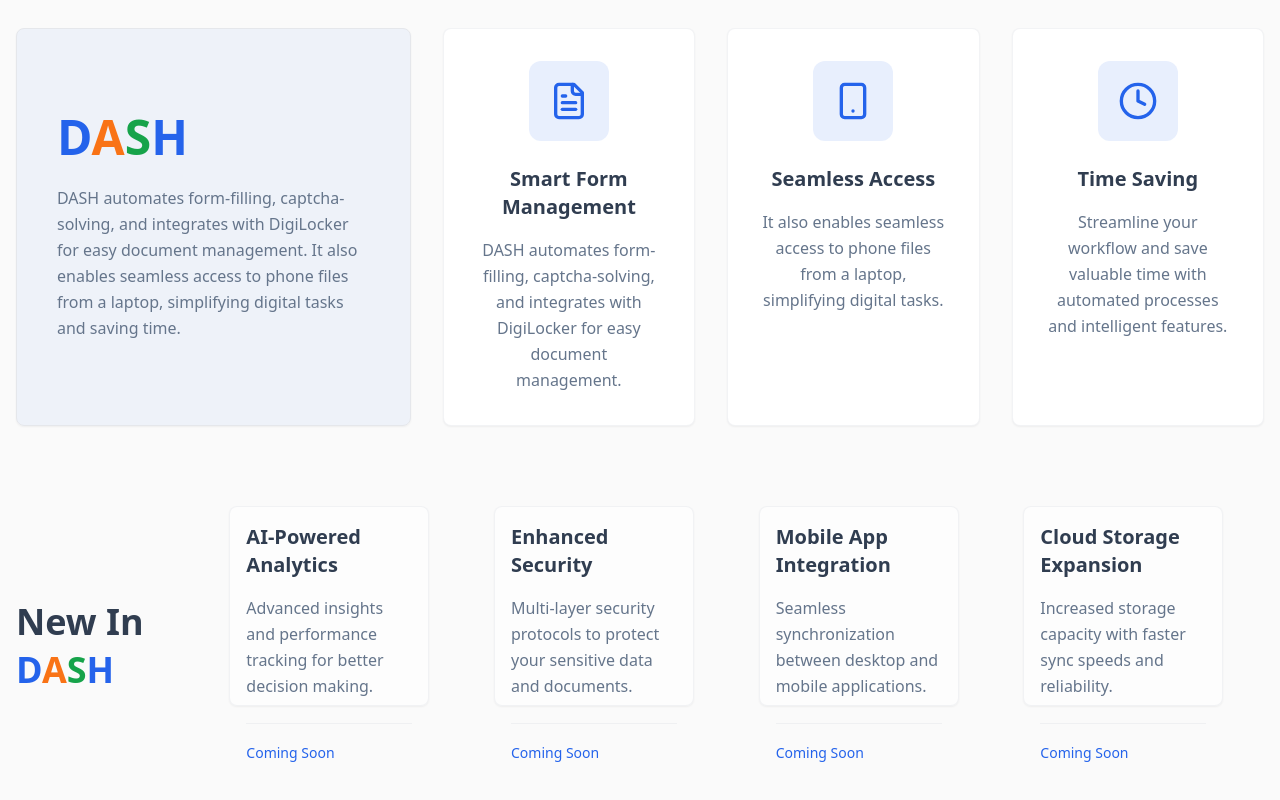
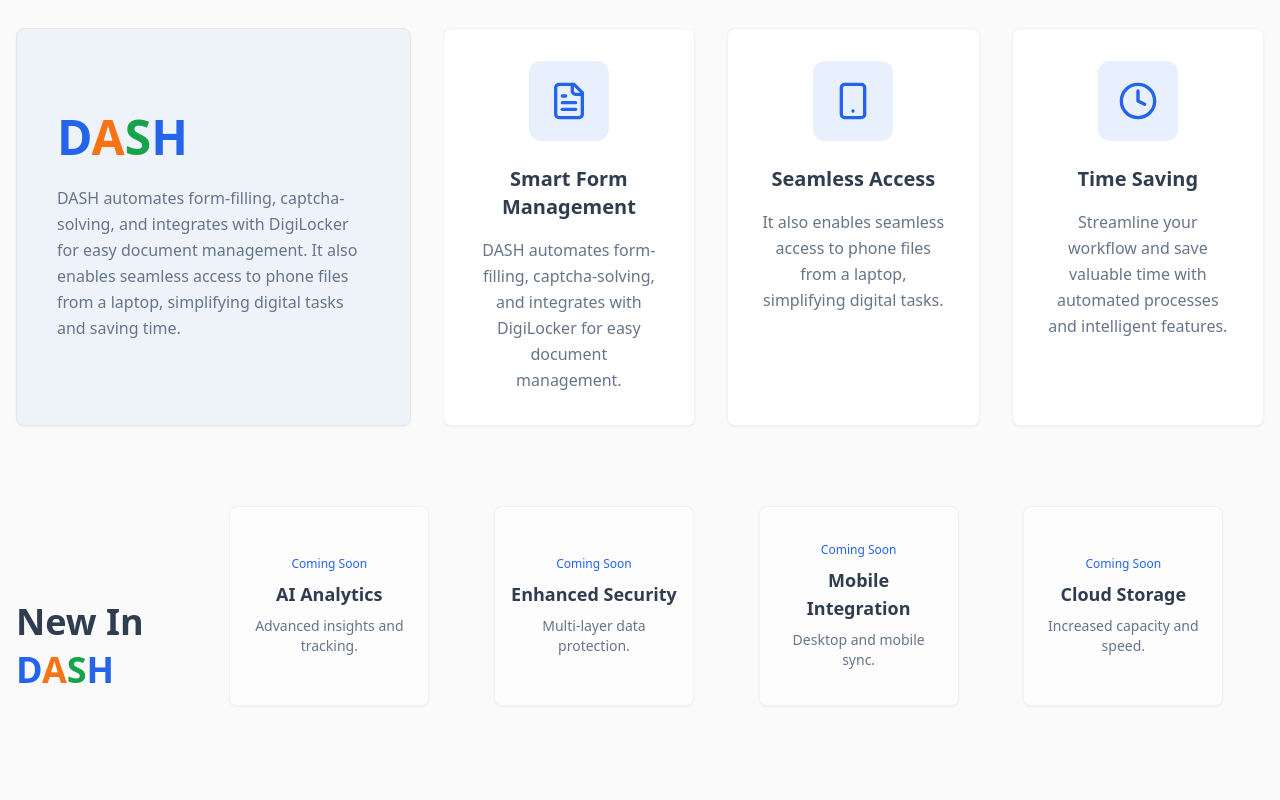
Before and after one commit to DASH-WORKSPACE/dash-automation, a React (Vite) app: page / in a window 1280 px wide. Shown: the part 2139-2939 px from the top of the page. Built offline with nearby package versions, Linux system fonts and the light colour scheme.

Commit message:
Refactor About Section content
Move "Coming Soon" text inside boxes and shorten content for better presentation.
-edited src/components/AboutSection.tsx

```diff
--- a/src/components/AboutSection.tsx
+++ b/src/components/AboutSection.tsx
@@ -22,20 +22,20 @@ const AboutSection = () => {
 
   const newFeatures = [
     {
-      title: "AI-Powered Analytics",
-      description: "Advanced insights and performance tracking for better decision making."
+      title: "AI Analytics",
+      description: "Advanced insights and tracking."
     },
     {
       title: "Enhanced Security",
-      description: "Multi-layer security protocols to protect your sensitive data and documents."
+      description: "Multi-layer data protection."
     },
     {
-      title: "Mobile App Integration",
-      description: "Seamless synchronization between desktop and mobile applications."
+      title: "Mobile Integration",
+      description: "Desktop and mobile sync."
     },
     {
-      title: "Cloud Storage Expansion",
-      description: "Increased storage capacity with faster sync speeds and reliability."
+      title: "Cloud Storage",
+      description: "Increased capacity and speed."
     }
   ];
 
@@ -105,16 +105,14 @@ const AboutSection = () => {
             <div className="lg:col-span-5 grid grid-cols-2 md:grid-cols-4 gap-6">
               {newFeatures.map((feature, index) => (
                 <Card key={index} className="aspect-square hover:shadow-lg transition-shadow duration-300 border-border/50 bg-card/50 max-w-[200px] w-full">
-                  <CardContent className="p-4 flex flex-col h-full justify-between">
-                    <h3 className="text-xl font-semibold mb-4 text-foreground">
+                  <CardContent className="p-4 flex flex-col h-full justify-center text-center">
+                    <span className="text-xs text-primary font-medium mb-2">Coming Soon</span>
+                    <h3 className="text-lg font-semibold mb-2 text-foreground">
                       {feature.title}
                     </h3>
-                    <p className="text-base text-muted-foreground leading-relaxed flex-grow">
+                    <p className="text-sm text-muted-foreground">
                       {feature.description}
                     </p>
-                    <div className="mt-6 pt-4 border-t border-border/50">
-                      <span className="text-sm text-primary font-medium">Coming Soon</span>
-                    </div>
                   </CardContent>
                 </Card>
               ))}
```
